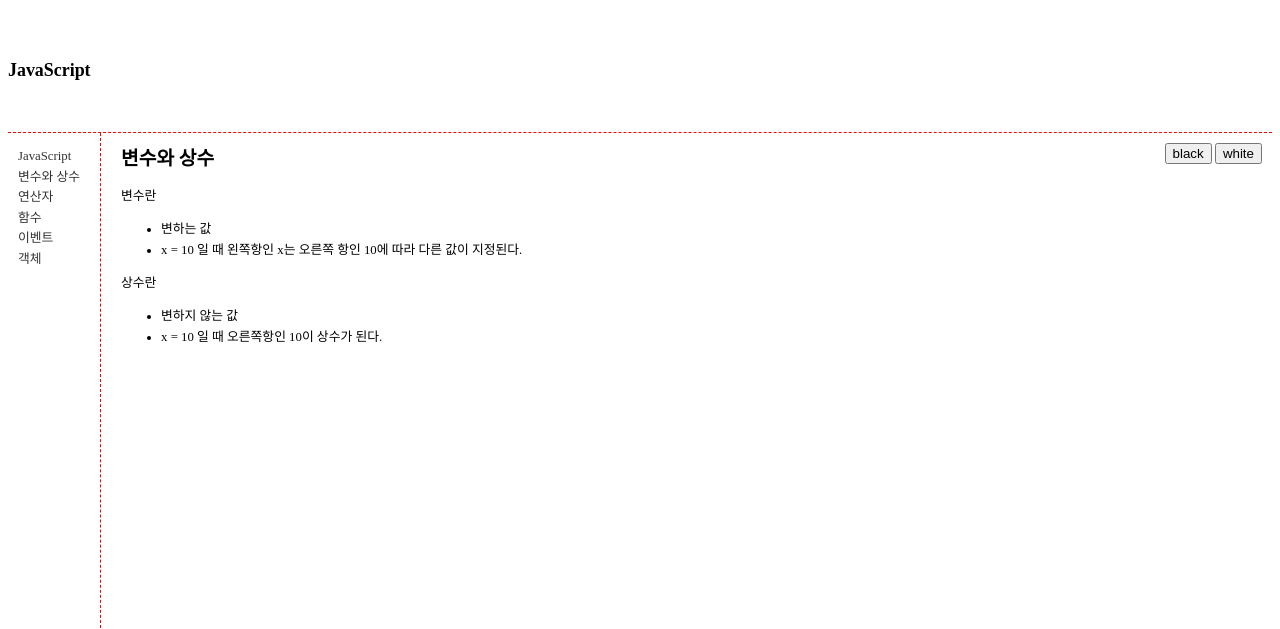
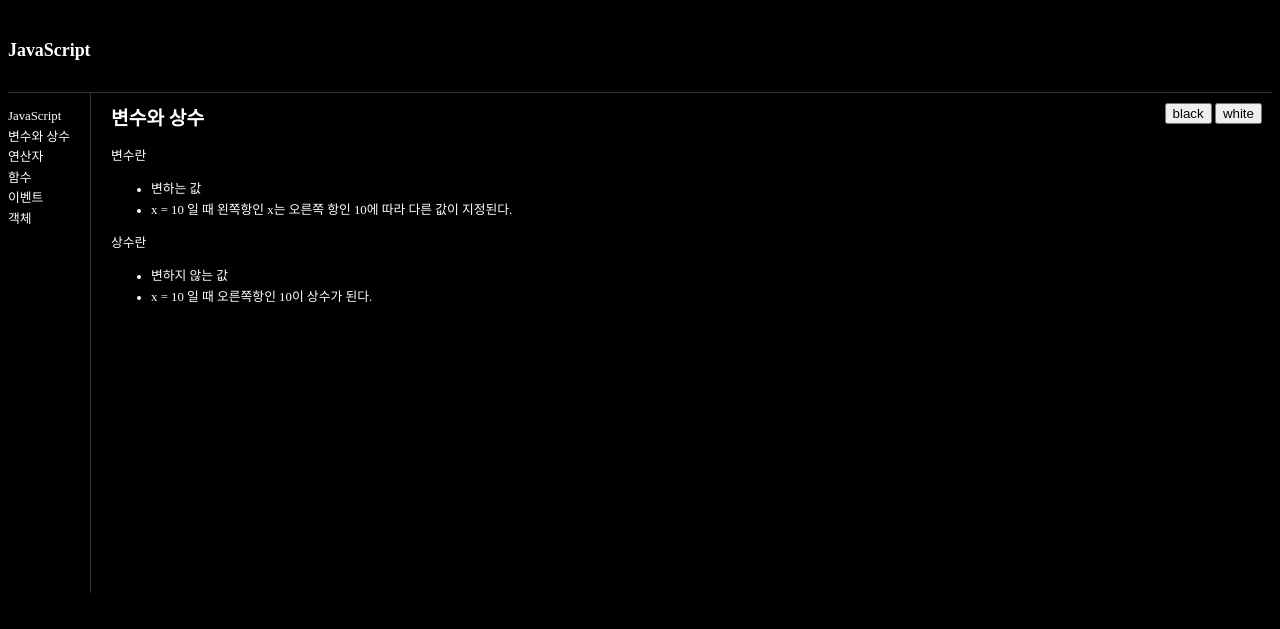
Before and after one commit to neolucky/opentutorials-kevin, a plain HTML site: page index.html in a window 1280 px wide. Both pictures are taken after a click on the button "black". Shown: the top 629 px of the page. Drawn offline with Linux system fonts and the light colour scheme.

Commit message:
add javascript

```diff
--- a/index.html
+++ b/index.html
@@ -8,9 +8,25 @@
                 font-family: dotum;
                 line-height: 1.6em;
             }
+            body.black {
+                background-color: black;
+                color: white;
+            }
+            body.black a {
+                color: white;
+            }
+            body.black a:hover {
+                color: #f60;
+            }
+            body.black header {
+                border-bottom: 1px solid #333;
+            }
+            body.black nav {
+                border-right: 1px solid #333;
+            }
             header {
-                border-bottom: 1px dashed red;
-                padding: 40px 0;
+                border-bottom: 1px solid #ccc;
+                padding: 20px 0;
             }
             #toolbar {
                 padding: 10px;
@@ -20,15 +36,18 @@
                 float: left;
                 margin-right: 20px;
                 min-height: 500px;
-                border-right: 1px dashed red;
+                border-right: 1px solid #ccc;
             }
             nav ul {
                 list-style: none;
-                padding-left: 10px;
+                padding-left: 0;
                 padding-right: 20px;
             }
             article {
                 float: left;
+            }
+            footer {
+                clear: both;
             }
             a {
                 text-decoration: none;
@@ -45,14 +64,14 @@
         </style>
     </head>
 
-    <body>
+    <body id="body">
         <div>
             <header>
                 <h1>JavaScript</h1>
             </header>
             <div id="toolbar">
-                <input type="button" value="black" />
-                <input type="button" value="white" />
+                <input type="button" value="black" onclick="document.getElementById('body').className='black'" />
+                <input type="button" value="white" onclick="document.getElementById('body').className='white'" />
             </div>
             <nav>
                 <ul>
```
